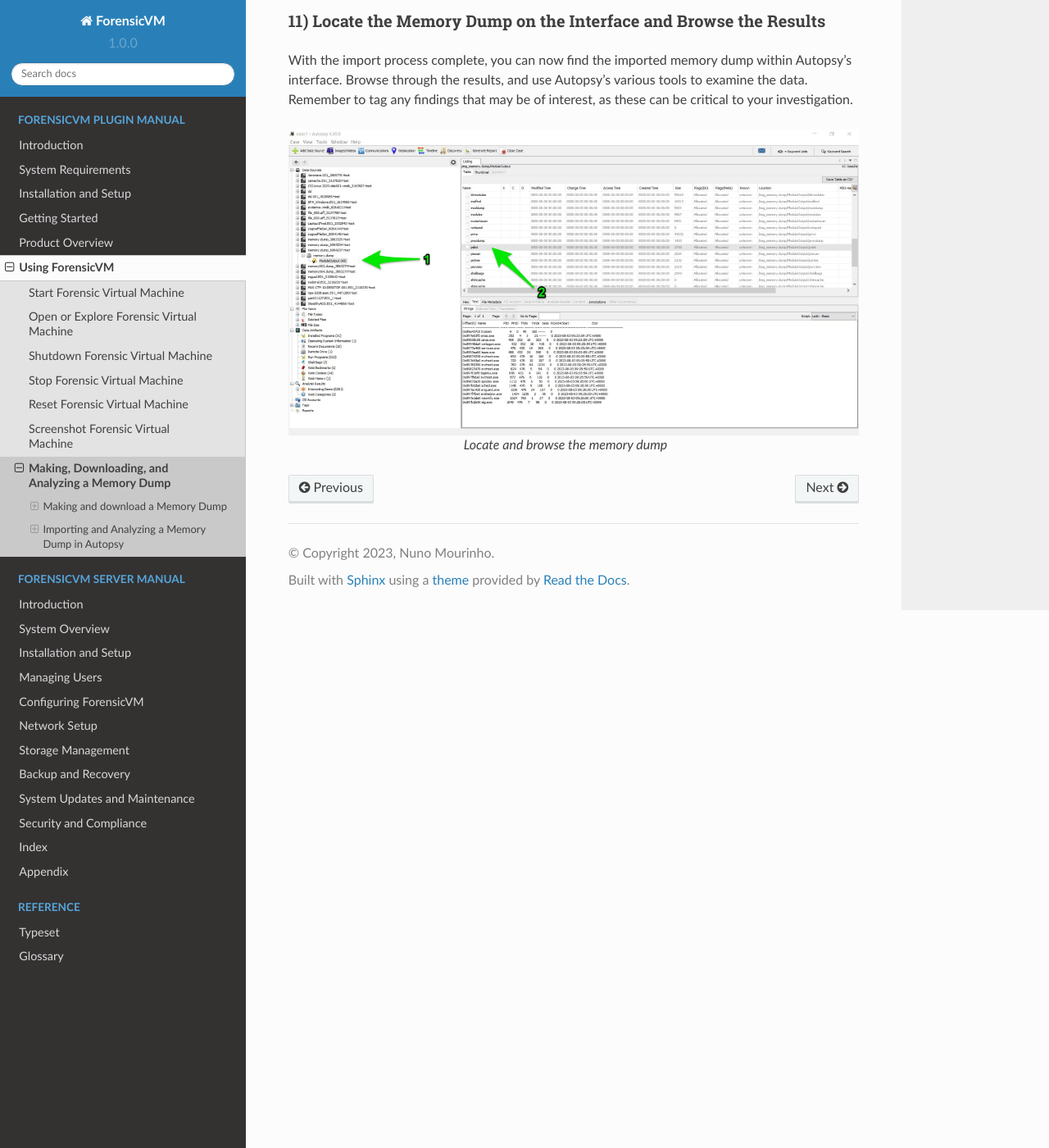
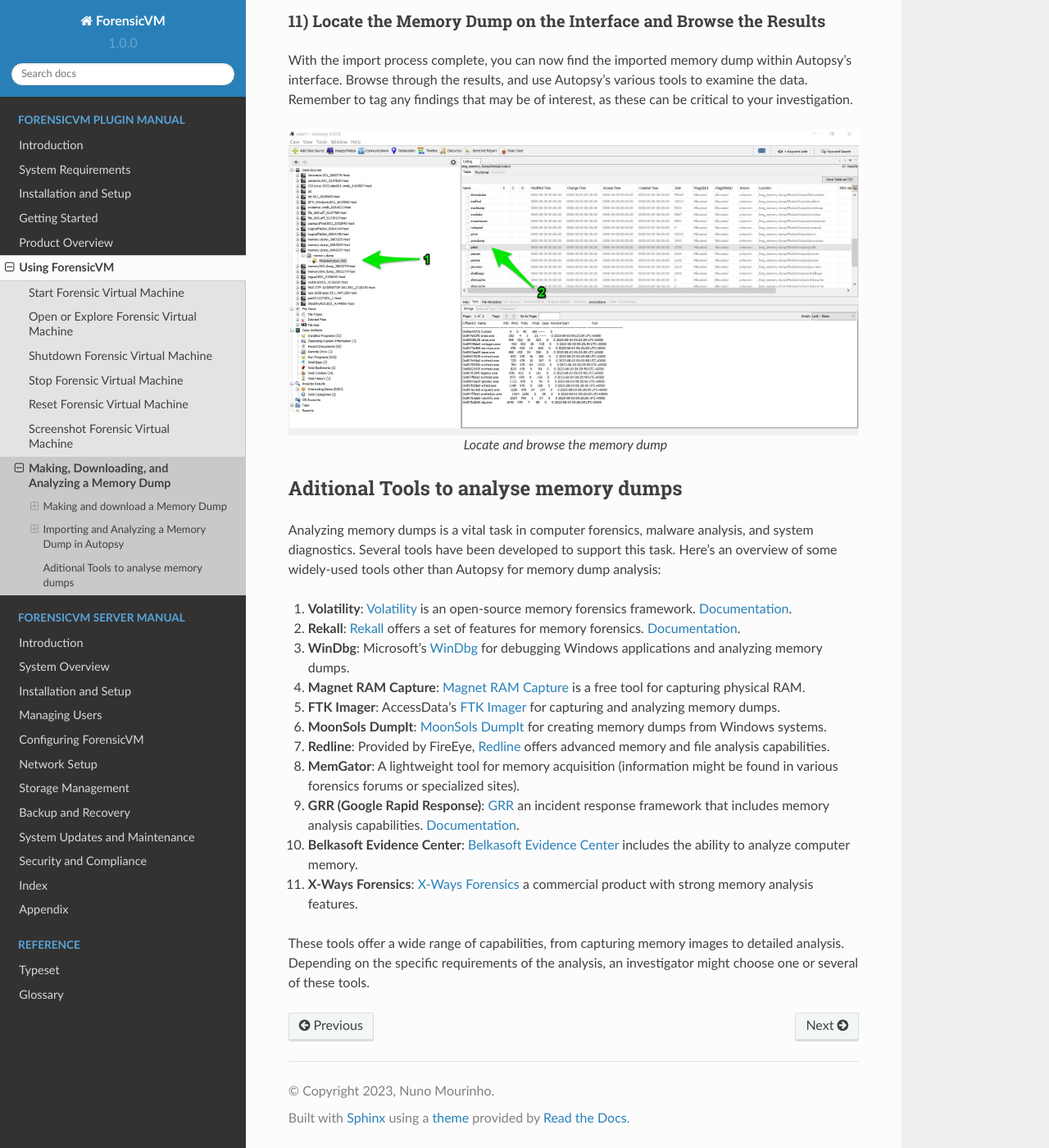
Before and after one commit to nunomourinho/ForensicVMServerAndClientDocs, a Sphinx documentation site: the page built from docs/user/memory_dump_vm.rst, in a window 1280 px wide and 1400 px high, scrolled down 11389 px. Shown: the whole window at 82% size. Built offline with Sphinx 7.4.7 and the Read the Docs theme 2.0.0, drawn with Linux system fonts in a browser that asks for light colours; pages that are not in the unit, such as notebooks, are missing from menus.

Commit message:
Update memory_dump_vm.rst

```diff
--- a/docs/user/memory_dump_vm.rst
+++ b/docs/user/memory_dump_vm.rst
@@ -229,3 +229,32 @@
    :align: center
 
    Locate and browse the memory dump
+
+
+Aditional Tools to analyse memory dumps
+****************************************
+Analyzing memory dumps is a vital task in computer forensics, malware analysis, and system diagnostics. Several tools have been developed to support this task. Here's an overview of some widely-used tools other than Autopsy for memory dump analysis:
+
+1. **Volatility**: `Volatility <https://www.volatilityfoundation.org/>`_ is an open-source memory forensics framework. `Documentation <https://github.com/volatilityfoundation/volatility/wiki>`_.
+
+2. **Rekall**: `Rekall <https://github.com/google/rekall>`_ offers a set of features for memory forensics. `Documentation <http://www.rekall-forensic.com/documentation-1/rekall-documentation>`_.
+
+3. **WinDbg**: Microsoft's `WinDbg <https://docs.microsoft.com/en-us/windows-hardware/drivers/debugger/debugger-download-tools>`_ for debugging Windows applications and analyzing memory dumps.
+
+4. **Magnet RAM Capture**: `Magnet RAM Capture <https://www.magnetforensics.com/resources/magnet-ram-capture>`_ is a free tool for capturing physical RAM.
+
+5. **FTK Imager**: AccessData's `FTK Imager <https://www.exterro.com/ftk-imager>`_ for capturing and analyzing memory dumps.
+
+6. **MoonSols DumpIt**: `MoonSols DumpIt <https://web.archive.org/web/20160112114857/http://www.moonsols.com/wp-content/uploads/downloads/2011/07/DumpIt.zip>`_ for creating memory dumps from Windows systems.
+
+7. **Redline**: Provided by FireEye, `Redline <https://fireeye.market/apps?query=memory>`_ offers advanced memory and file analysis capabilities.
+
+8. **MemGator**: A lightweight tool for memory acquisition (information might be found in various forensics forums or specialized sites).
+
+9. **GRR (Google Rapid Response)**: `GRR <https://github.com/google/grr>`_ an incident response framework that includes memory analysis capabilities. `Documentation <https://grr-doc.readthedocs.io/en/latest/>`_.
+
+10. **Belkasoft Evidence Center**: `Belkasoft Evidence Center <https://belkasoft.com/x>`_ includes the ability to analyze computer memory.
+
+11. **X-Ways Forensics**: `X-Ways Forensics <https://www.x-ways.net/forensics/index-m.html>`_ a commercial product with strong memory analysis features.
+
+These tools offer a wide range of capabilities, from capturing memory images to detailed analysis. Depending on the specific requirements of the analysis, an investigator might choose one or several of these tools.
```
